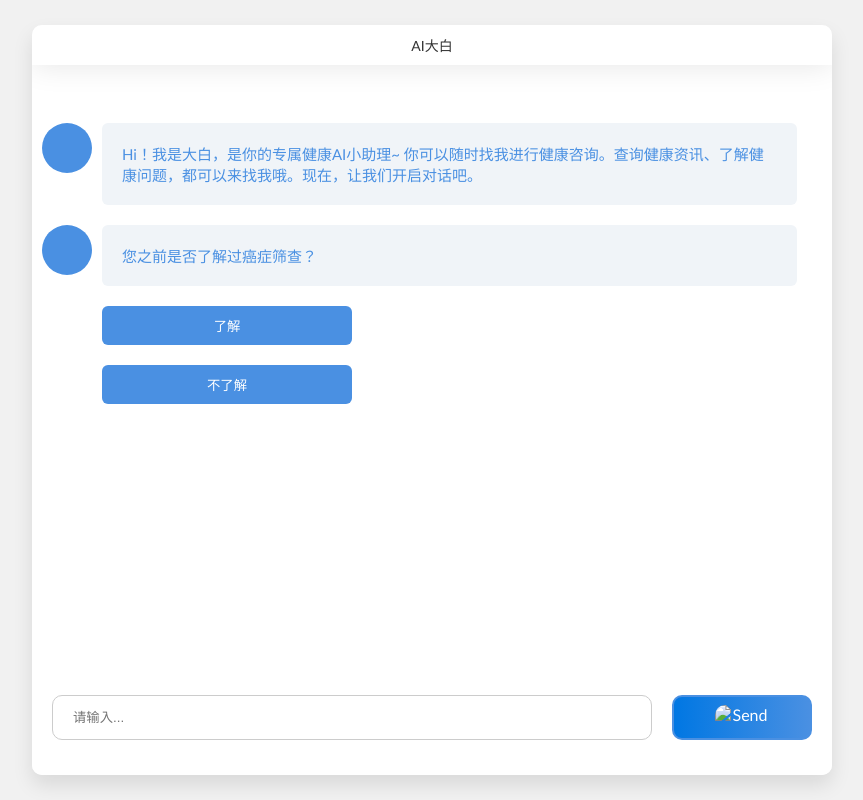
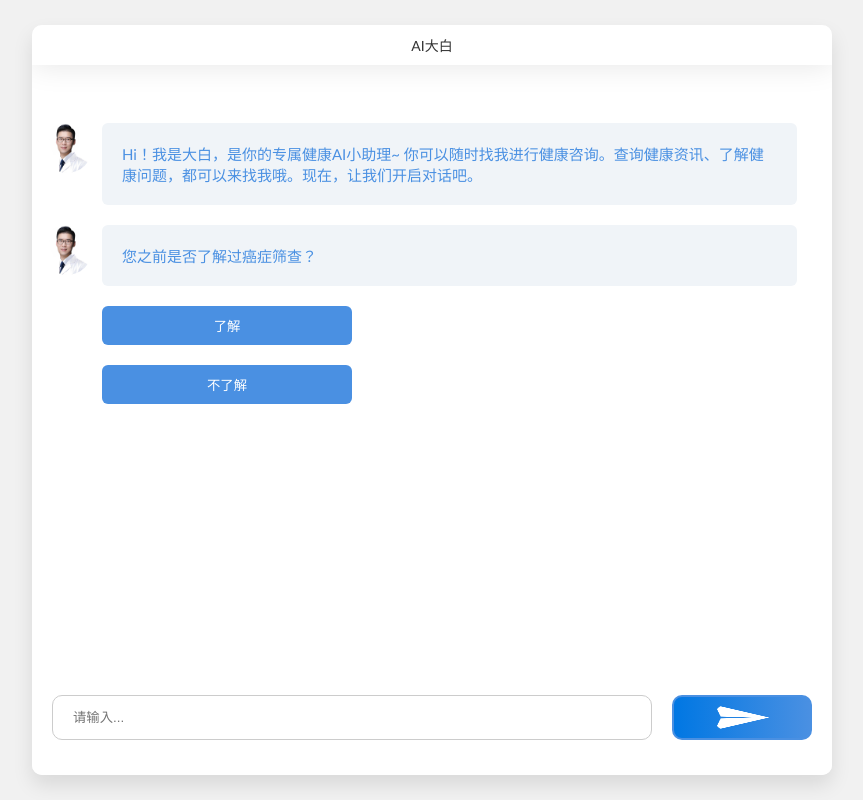
Before and after one commit to experisurvey/experisurvey.github.io, a plain HTML site: page APanthv4.html in a window 1280 px wide. Shown: the whole page, without its empty margins (208-1071 px from the left). Drawn offline with nearby package versions, Linux system fonts and the light colour scheme.

Commit message:
Update APanthv4.html

```diff
--- a/APanthv4.html
+++ b/APanthv4.html
@@ -226,7 +226,7 @@
             <input id="userInput" class="message_input" placeholder="请输入..." />
         </div>
         <div class="send_message" id="sendMessageBtn">
-            <img src="IMAGE/发送.jpg" alt="Send" style="width: 100%; height: 100%; border-radius: 10px;">
+            <img src="发送.jpg" alt="Send" style="width: 100%; height: 100%; border-radius: 10px;">
         </div>
     </div>
 
@@ -253,7 +253,7 @@
         // 模拟 AI 打字的函数
         var sendAiMessage = function(text, delay, callback) {
             var newMessage = $('<li class="message left"></li>');
-            newMessage.append('<div class="avatar" style="background-image: url(IMAGE/医生.jpg);"></div>');
+            newMessage.append('<div class="avatar" style="background-image: url(医生.jpg);"></div>');
             var textWrapper = $('<div class="text_wrapper"><div class="text"></div></div>');
             newMessage.append(textWrapper);
             $('#message-list').append(newMessage);
```
